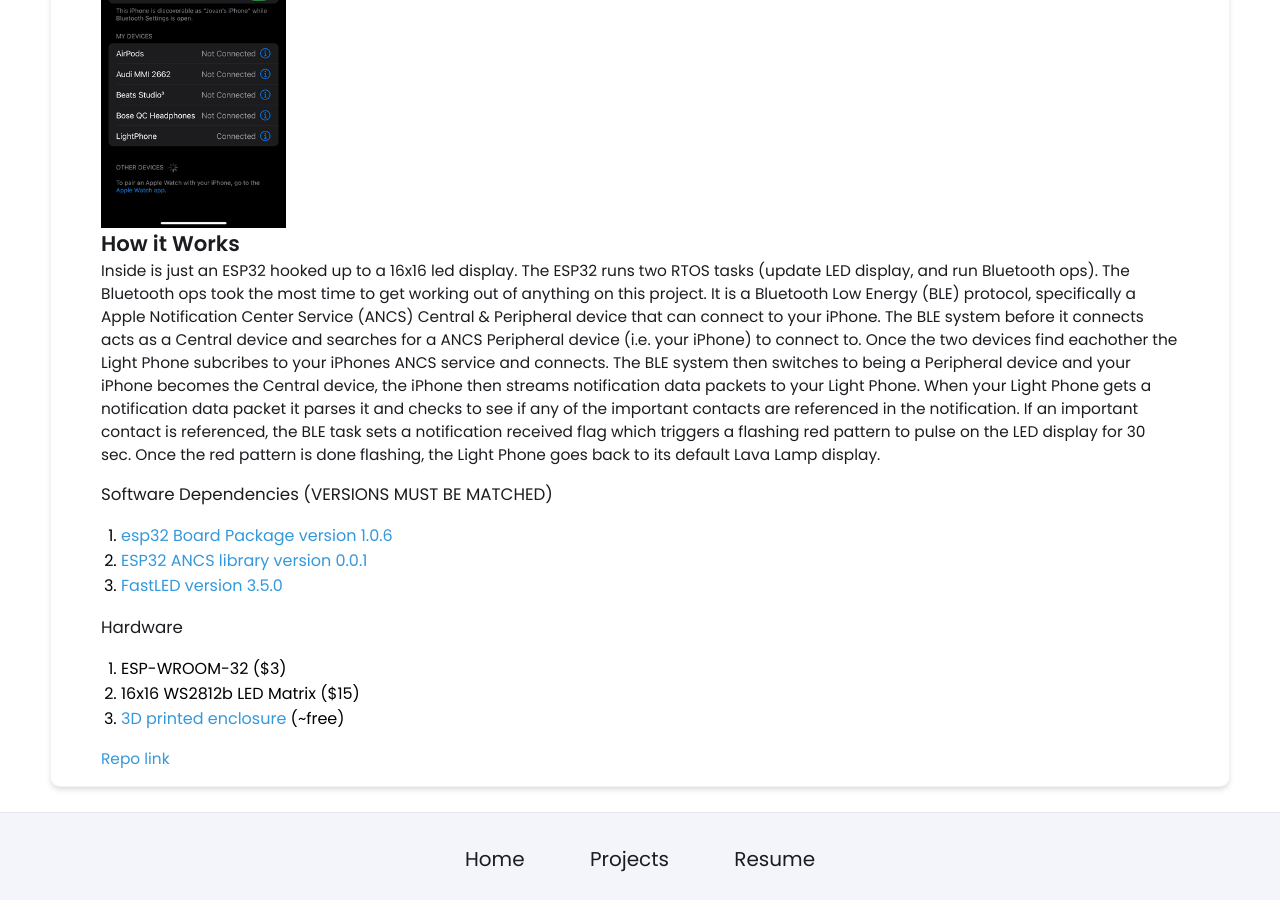
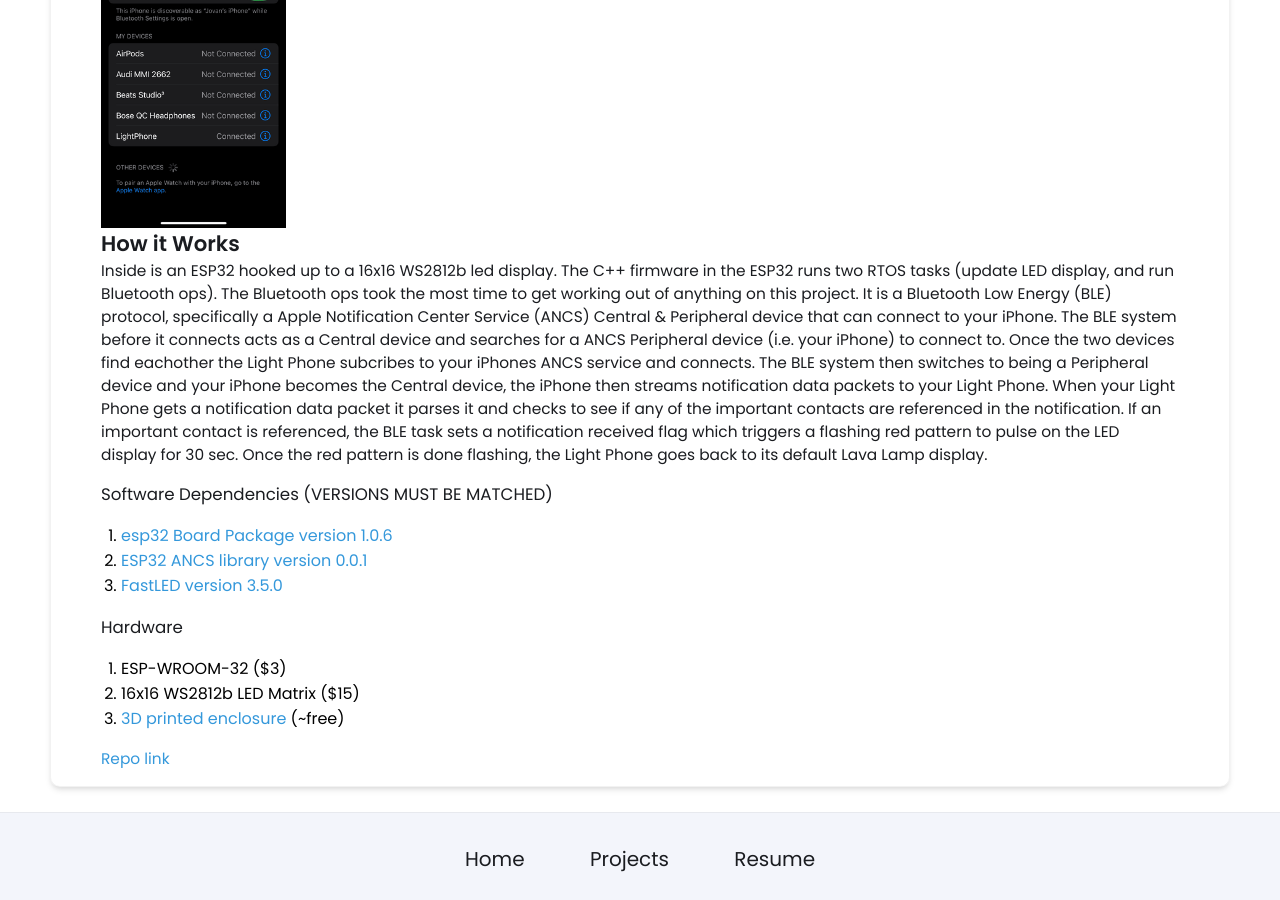
Before and after one commit to jovankoledin/jovankoledin.github.io, a Jekyll site: the page built from _projects/a_light_phone/index.md, in a window 1280 px wide and 900 px high, scrolled down 3337 px. Built offline with Jekyll 4.4.1, drawn with Linux system fonts in a browser that asks for light colours.

Commit message:
Update index.md

```diff
--- a/_projects/a_light_phone/index.md
+++ b/_projects/a_light_phone/index.md
@@ -29,8 +29,8 @@
 {% include image-gallery.html images="ble_bigger.png" height="400" %}
 
 ## How it Works
-Inside is just an ESP32 hooked up to a 16x16 led display.
-The ESP32 runs two RTOS tasks (update LED display, and run Bluetooth ops). The Bluetooth ops took the most time to get working out of anything on this project.
+Inside is an ESP32 hooked up to a 16x16 WS2812b led display.
+The C++ firmware in the ESP32 runs two RTOS tasks (update LED display, and run Bluetooth ops). The Bluetooth ops took the most time to get working out of anything on this project.
 It is a Bluetooth Low Energy (BLE) protocol, specifically a Apple Notification Center Service (ANCS) Central & Peripheral device that can connect to your iPhone.
 The BLE system before it connects acts as a Central device and searches for a ANCS Peripheral device (i.e. your iPhone) to connect to. Once the two devices find eachother the Light Phone subcribes to your iPhones ANCS service and connects. The BLE system then switches to being a Peripheral device and your iPhone becomes the Central device, the iPhone then streams notification data packets to your Light Phone.
 When your Light Phone gets a notification data packet it parses it and checks to see if any of the important contacts are referenced in the notification. If an important contact is referenced,
```
